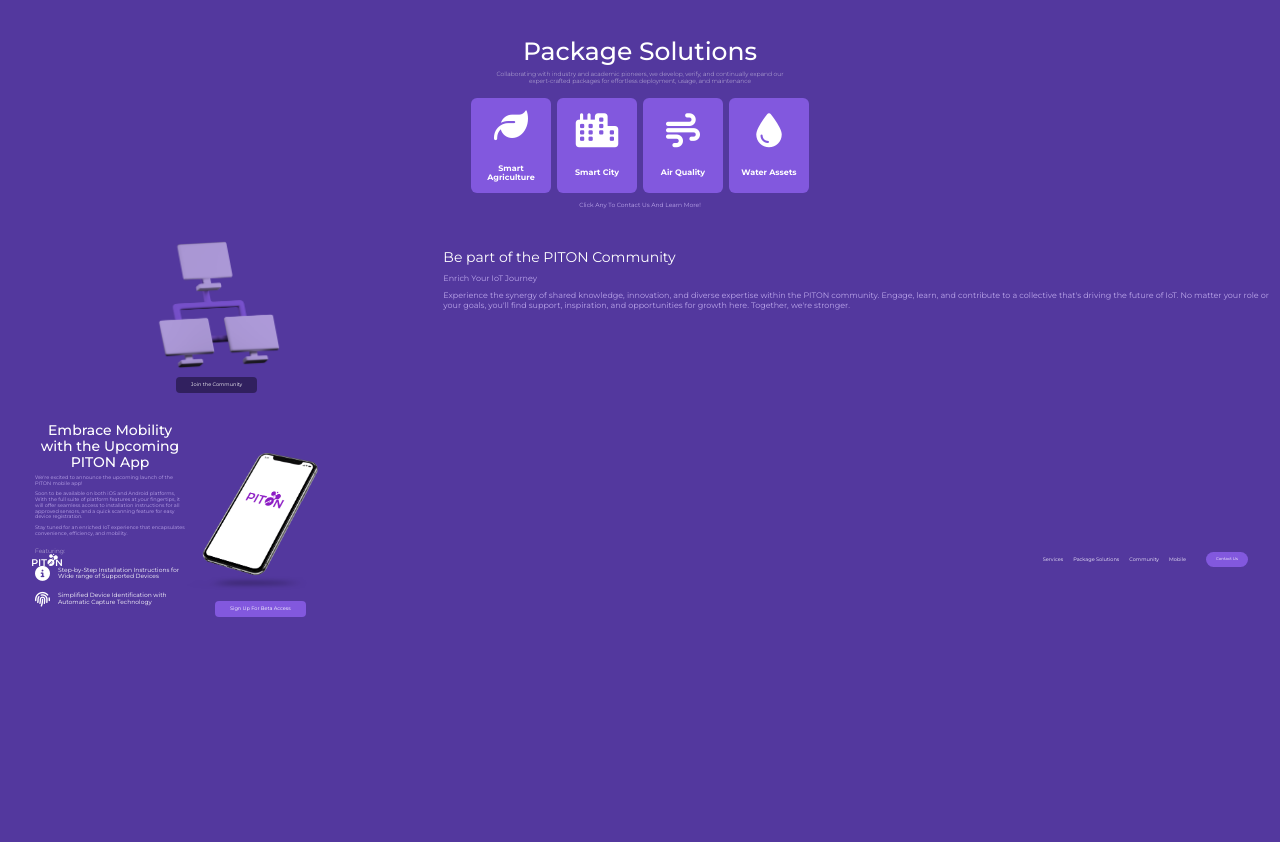
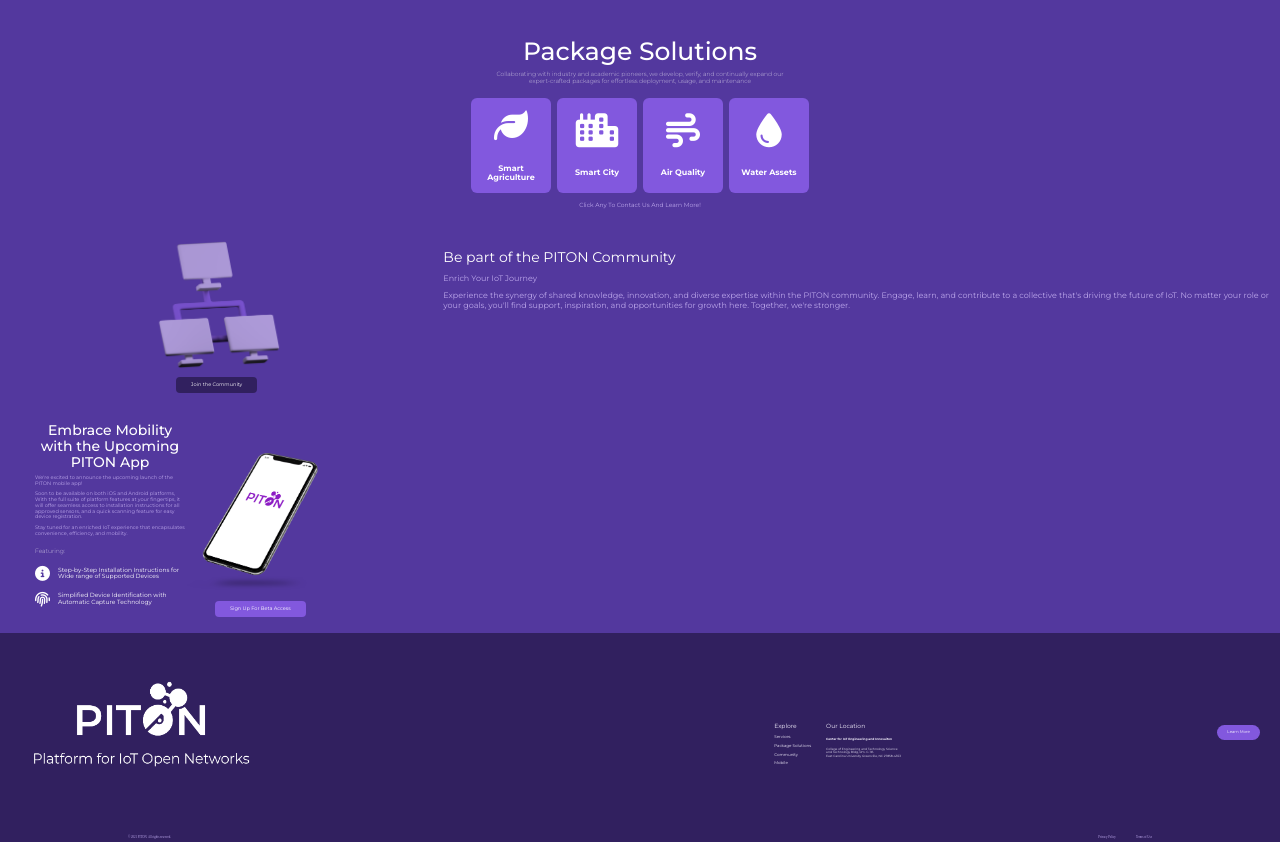
Before and after one commit to ECU-Sensing/piton, a plain HTML site: page index.html in a window 1280 px wide. Shown: the part 1003-1845 px from the top of the page. Before the commit the page ends 1620 px from the top, so only its background shows below. Drawn offline with nearby package versions, Linux system fonts and the light colour scheme.

Commit message:
Added Footer for Desktop

```diff
--- a/assets/style.css
+++ b/assets/style.css
@@ -369,9 +369,9 @@ body {
     display: flex; /* This makes .mobile a flex container */
     flex-direction: row; /* This makes .mobile display its children in a row */
     align-items: flex-start;
-    margin-bottom: 10px;
+    margin-bottom: 100px;
     max-width: 1000px;
-    max-height: 400px;
+    max-height: 1000px;
     margin-left: 15px;
     margin-right: 15px;
     margin-top: 15px;
@@ -513,28 +513,22 @@ body {
 }
 
 .footer{
-    margin-top:100px;
     display: flex;
     justify-content: space-between;
     align-items: center;
-    padding-top: 2px;
-    width: 95%;          /* Added this line */
-    max-width: 1440px;
+    width: auto;          /* Added this line */
+    height: auto;
     margin: 0 auto;
     font-family: 'Montserrat', sans-serif;
-}
-
-.nav-and-button{
-    display: flex;
-    justify-content: space-between;
-    gap: 20px; /* optional, adjust this value to increase/decrease the space between the nav and the button */
+    background-color: var(--button-color);
 }
 
 
 .footer-icon {
-    width: 30px;       /* Specify the width */
-    height: 30px;      /* Specify the height */
-
+    width: 18vw;
+    height: 25vh;
+    margin-left: 2vw;
+    margin-right: 15vw;
 }
 
 .footer-text{
@@ -551,6 +545,7 @@ body {
     border: none;
     border-radius: 10px;
     padding: 5px 10px;
+    margin-right: 20px;
 
 }
 
@@ -561,13 +556,100 @@ body {
 
 .footer-navigation {
     display: flex;
-    align-items: center;
+    flex-direction: column;
+    gap: 4px;
+    align-items: left;
 }
 
 .footer-navigation a{
     text-decoration: none;
     color: #F5F1FE;
-    font-size: 5px;
+    font-size: 4px;
     font-weight: 400;
     margin-left: 10px;
 }
+
+.footer-navigation-title {
+    color: #F5F1FE;
+    font-size: 6px;
+    font-weight: 400;
+    margin-left: 10px;
+    align-content: left;
+    margin-bottom: 5px;
+}
+
+.footer-location {
+    display: flex;
+    flex-direction: column;
+    align-items: left;
+    max-width: 75px;
+    margin-left: 15px;
+}
+
+.footer-location-title {
+    color: #F5F1FE;
+    font-size: 6px;
+    font-weight: 400;
+    align-content: left;
+    margin-bottom: 5px;
+}
+
+.footer-location-text {
+    color: #F5F1FE;
+    font-size: 3px;
+    font-weight: 400;
+}
+
+.menus {
+    display: flex;
+    flex-direction: row;
+    justify-content: space-between;
+    align-items: top;
+    width: auto;          /* Added this line */
+    height: auto;
+    margin: 0 auto;
+    font-family: 'Montserrat', sans-serif;
+    background-color: var(--button-color);
+}
+
+.nav-and-nav {
+    display: flex;
+    flex-direction: row;
+    justify-content: space-between;
+    align-items: flex-start;
+    width: auto;          /* Added this line */
+    height: auto;
+    font-family: 'Montserrat', sans-serif;
+    background-color: var(--button-color);
+    margin-top: 2vh;
+}
+
+.footer-extended {
+    background-color: var(--button-color);
+    display: flex;
+    justify-content: space-between; /* This makes sure there is space between the left and right sections */
+}
+
+.footer-extended-content {
+    display: flex;
+    justify-content: space-between; /* This makes sure there is space between "Privacy Policy" and "Terms of Use" */
+    width: 100%; /* This ensures the content takes up the full width of the parent .footer-extended div */
+    margin: 10vw;
+    margin-top: 0;
+    margin-bottom: 0;
+}
+
+.footer-extended-left, .footer-extended-right {
+    display: flex; /* This ensures the content within these divs is lined up horizontally */
+}
+
+.footer-extended-text {
+    font-size: 3px; /* This will make the text smaller. Adjust the pixel value as needed. */
+    margin-right: 20px; /* Adds some space to the right of each paragraph. Remove or adjust as needed. */
+    color: var(--primary-color);
+}
+
+/* This removes the right margin from the last paragraph in the .footer-extended-right div to avoid unnecessary space on the far right */
+.footer-extended-right .footer-extended-text:last-child {
+    margin-right: 0;
+}
--- a/index.html
+++ b/index.html
@@ -155,79 +155,46 @@
                 </div>
             </div>
             <div class="mobile-right">
-                <div></div>
                 <img class="mobile-image" src="images/mobile-image.png">
                 <button class="mobile-button">Sign Up For Beta Access</button>
             </div>
         </div>
     </div>
     <footer class="footer">
-        <object class="footer-icon" data="images/piton-white.svg" type="image/svg+xml">
+        <object class="footer-icon" data="images/footer.png" >
             <!-- Fallback content goes here -->
             <img src="images/piton-white.jpg" alt="Description of image">
         </object>
-        <div class="nav-and-button">
-            <nav class="footer-navigation">
-                <a href="#">Services</a>
-                <a href="#">Package Solutions</a>
-                <a href="#">Community</a>
-                <a href="#">Mobile</a>
-            </nav>
-        <button class="footer-buttons">Contact Us</button>
-        </div>
-       <i class="fas fa-bars menu-ico"></i>
-       <i class="fas fa-times close-ico"></i>
-
-
-
-<!--
-
-        <div class="footer-content">
-            <object class="header-icon" data="images/piton-white.svg" type="image/svg+xml">
-                <!-- Fallback content goes here
-                <img src="images/piton-white.jpg" alt="Description of image">
-            </object>
-            <div class="footer-right">
-                <div class="footer-right-content">
-                    <h4 class="footer-right-heading">Social Media</h4>
-                    <ul class="footer-right-list">
-                        <li class="footer-right-item"><a href="#"><i class="fa fa-facebook"></i>Facebook</a></li>
-                        <li class="footer-right-item"><a href="#"><i class="fa fa-twitter"></i>Twitter</a></li>
-                        <li class="footer-right-item"><a href="#"><i class="fa fa-instagram"></i>Instagram</a></li>
-                        <li class="footer-right-item"><a href="#"><i class="fa fa-linkedin"></i>Linkedin</a></li>
-                </div>
-                <div class="footer-right-content">
-                    <h4 class="footer-right-heading">Explore</h4>
-                    <ul class="footer-right-list">
-                        <li class="footer-right-item"><a href="#">Home</a></li>
-                        <li class="footer-right-item"><a href="#">Services</a></li>
-                        <li class="footer-right-item"><a href="#">Solution Packages</a></li>
-                        <li class="footer-right-item"><a href="#">Community</a></li>
-                        <li class="footer-right-item"><a href="#">Mobile</a></li>
-                    </ul>
-                </div>
-                <div class="foot-right-content">
-                    <h4 class="footer-right-heading">Our Location</h4>
-                    <ul class="footer-right-list">
-                        <li class="footer-right-item"><p></p>></li>
-                        <li class="footer-right-item"><p></p></li>
-                        <li class="footer-right-item"><p></p>></li>
-                    </ul>
-                </div>
-                <div class="foot-right-content">
-                    <button class="footer-button">Contact Us</button>
-                </div>
-            </div>
-            <div class="footer-bottom">
-                <div class="footer-bottom-content">
-                    <nav class="footer">
+            <div class="nav-and-nav">
+                <div class="footer-explore">
+                    <h4 class="footer-navigation-title">Explore</h4>
+                    <nav class="footer-navigation">
                         <a href="#">Services</a>
                         <a href="#">Package Solutions</a>
                         <a href="#">Community</a>
                         <a href="#">Mobile</a>
                     </nav>
-                    <p>2021 All Rights Reserved</p>
-        </div>      -->
+                </div>
+                <div class="footer-location">
+                    <h4 class="footer-location-title">Our Location</h4>
+                    <p class="footer-location-text"><strong>Center for IoT Engineering and Innovaiton</strong></p>
+                    <p class="footer-location-text">College of Engineering and Technology Science and Technology Bldg, Rm. C-116<br>
+                        East Carolina University Greenville, NC 27858-4353
+                        </p>
+                </div>
+            </div>
+        <button class="footer-buttons">Learn More</button>
     </footer>
+    <div class="footer-extended">
+        <div class="footer-extended-content">
+            <div class="footer-extended-left">
+                <p class="footer-extended-text">© 2021 PITON. All rights reserved.</p>
+            </div>
+            <div class="footer-extended-right">
+                <p class="footer-extended-text">Privacy Policy</p>
+                <p class="footer-extended-text">Terms of Use</p>
+            </div>
+        </div>
+    </div>
 </body>
 </html>
```
Also changed, not shown: scrap.html (added, +48 -0 lines), images/footer.png (added).
